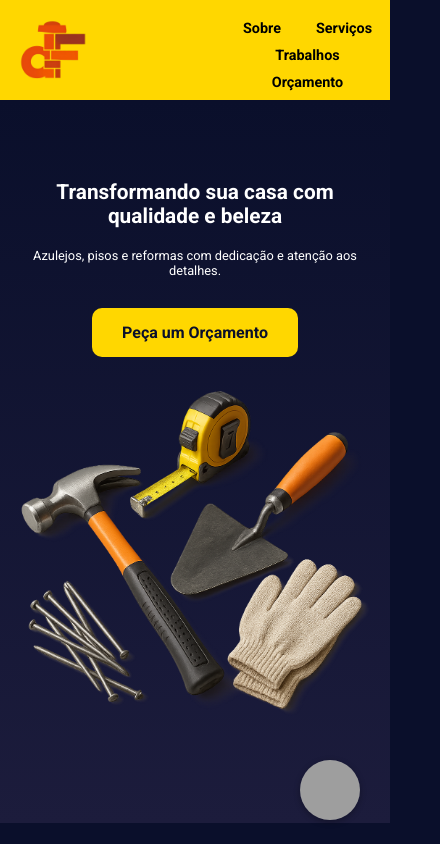
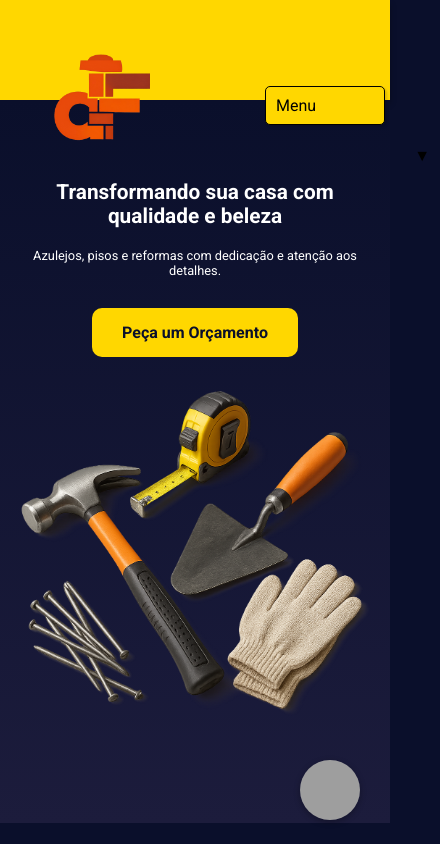
Before and after one commit to PedroDKY0728/site_comercial, a plain HTML site: page index.html in a window 390 px wide. Shown: the top 844 px of the page, 440 px wide, since content can reach past the window. Drawn offline with Linux system fonts and the light colour scheme; grey boxes are pictures that could not be loaded.

Commit message:
Atualização header

```diff
--- a/index.html
+++ b/index.html
@@ -23,10 +23,13 @@
         <div class="container">
             <img src="./assets/logo.png" alt="Delian Freitas Logo" class="logo">
             <nav>
-                <a href="#sobre">Sobre</a>
-                <a href="#servicos">Serviços</a>
-                <a href="#trabalhos">Trabalhos</a>
-                <a href="#contato">Orçamento</a>
+                <select id="navigation" onchange="location = this.value;">
+                    <option value="#">Menu</option>
+                    <option value="#sobre">Sobre</option>
+                    <option value="#servicos">Serviços</option>
+                    <option value="#trabalhos">Trabalhos</option>
+                    <option value="#contato">Orçamento</option>
+                </select>
             </nav>
         </div>
     </header>
--- a/scripts.js
+++ b/scripts.js
@@ -50,3 +50,21 @@ document.getElementById('closePopup').addEventListener('click', function() {
     document.getElementById('successPopup').style.display = 'none';
     console.log('Popup fechado manualmente!');
 });
+
+document.addEventListener('DOMContentLoaded', function () {
+    const navigation = document.getElementById('navigation');
+
+    navigation.addEventListener('change', function () {
+        const targetSection = this.value;
+
+        if (targetSection && targetSection !== '#') {
+            const section = document.querySelector(targetSection);
+            if (section) {
+                // Rolar suavemente para a seção
+                section.scrollIntoView({
+                    behavior: 'smooth'
+                });
+            }
+        }
+    });
+});
--- a/style.css
+++ b/style.css
@@ -104,6 +104,59 @@ header nav a:hover {
 .services h2 {
     margin-bottom: 50px;
     color: #ffd700;
+}
+
+nav {
+    position: relative;
+}
+
+#navigation {
+    -webkit-appearance: none;
+    /* Remove o estilo padrão do select em navegadores WebKit */
+    -moz-appearance: none;
+    /* Remove o estilo padrão do select em navegadores Firefox */
+    appearance: none;
+    /* Remove o estilo padrão do select em navegadores modernos */
+    background-color: #ffd700;
+    /* Cor de fundo */
+    border: 1px solid #000000;
+    /* Borda */
+    box-shadow: rgba(0, 0, 0, 0.15) 1.95px 1.95px 2.6px;
+    padding: 10px;
+    /* Espaçamento interno */
+    font-size: 16px;
+    /* Tamanho da fonte */
+    cursor: pointer;
+    /* Cursor de ponteiro */
+    width: 120px;
+    /* Largura do select */
+}
+
+#navigation:focus {
+    outline: none;
+    /* Remove o contorno do foco */
+    border-color: #007BFF;
+    /* Cor da borda quando em foco */
+}
+
+html {
+    scroll-behavior: smooth;
+}
+
+nav::after {
+    content: '▼';
+    /* Adiciona uma seta para indicar que é um select */
+    position: absolute;
+    right: 10px;
+    top: 50%;
+    transform: translateY(-50%);
+    pointer-events: none;
+    /* Impede a interação com a seta */
+    color: black;
+}
+
+nav select {
+    border-radius: 5px;
 }
 
 .cards {
@@ -306,8 +359,10 @@ footer p {
     }
 
     .logo {
-        height: 150px; /* diminui o logo */
-        transform: none; /* remove deslocamento */
+        height: 150px;
+        /* diminui o logo */
+        transform: none;
+        /* remove deslocamento */
     }
 
     nav {
@@ -365,7 +420,8 @@ footer p {
     }
 
     .gallery {
-        grid-template-columns: 1fr; /* 1 coluna */
+        grid-template-columns: 1fr;
+        /* 1 coluna */
     }
 }
 
@@ -374,136 +430,195 @@ footer p {
 /* Tablets (até 900px) */
 @media (max-width: 900px) {
     header {
-        padding: 5px 0; /* Reduz o padding do cabeçalho */
-        height: 100px; /* Altura fixa para o cabeçalho */
+        padding: 5px 0;
+        /* Reduz o padding do cabeçalho */
+        height: 100px;
+        /* Altura fixa para o cabeçalho */
     }
 
     header .container {
-        flex-direction: row; /* Mantém a logo e a navegação lado a lado */
-        align-items: center; /* Alinha verticalmente no centro */
-        justify-content: space-between; /* Espaçamento entre logo e nav */
-        gap: 10px; /* Espaço entre os itens */
+        flex-direction: row;
+        /* Mantém a logo e a navegação lado a lado */
+        align-items: center;
+        /* Alinha verticalmente no centro */
+        justify-content: space-between;
+        /* Espaçamento entre logo e nav */
+        gap: 10px;
+        /* Espaço entre os itens */
+    }
+
+    nav select {
+        font-size: 0.9em;
+        /* Ajusta o tamanho da fonte para tablets */
+        padding: 8px;
+        /* Ajusta o padding */
     }
 
     .logo {
-        height: 200px; /* Ajusta a altura da logo para caber no cabeçalho */
-        max-height: none; /* Remove limite de altura máxima */
-        object-fit: contain; /* Ajusta a imagem sem cortar */
-        transform: translate(-25px, -50px); /* esquerda 50px e para cima 50px */
+        height: 200px;
+        /* Ajusta a altura da logo para caber no cabeçalho */
+        max-height: none;
+        /* Remove limite de altura máxima */
+        object-fit: contain;
+        /* Ajusta a imagem sem cortar */
+        transform: translate(-25px, -50px);
+        /* esquerda 50px e para cima 50px */
     }
 
     nav a {
-        margin: 0 5px; /* Diminui a margem entre os links */
-        font-size: 0.9em; /* Tamanho de fonte ajustado */
-        transform: translate(-50px, -50px); /* esquerda 50px e para cima 50px */
+        margin: 0 5px;
+        /* Diminui a margem entre os links */
+        font-size: 0.9em;
+        /* Tamanho de fonte ajustado */
+        transform: translate(-50px, -50px);
+        /* esquerda 50px e para cima 50px */
     }
 
     nav {
-        display: flex; /* Mantém a navegação em linha */
-        flex-wrap: wrap; /* Permite que os links quebrem se necessário */
-        justify-content: center; /* Centraliza os links */
-        gap: 10px; /* Espaço entre os links */
+        display: flex;
+        /* Mantém a navegação em linha */
+        flex-wrap: wrap;
+        /* Permite que os links quebrem se necessário */
+        justify-content: center;
+        /* Centraliza os links */
+        gap: 10px;
+        /* Espaço entre os links */
     }
 
-    /* nav a {
-        font-size: 1em; /* Tamanho de fonte ajustado */
-    /* }  */
-
     .hero {
-        flex-direction: column; /* Alinha conteúdo da hero verticalmente */
-        text-align: center; /* Centraliza texto */
-        gap: 30px; /* Espaço entre os elementos */
+        flex-direction: column;
+        /* Alinha conteúdo da hero verticalmente */
+        text-align: center;
+        /* Centraliza texto */
+        gap: 30px;
+        /* Espaço entre os elementos */
     }
 }
 
 /* Celulares (até 600px) */
 @media (max-width: 600px) {
     header {
-        padding: 5px 0; /* Reduz o padding do cabeçalho */
-        height: 100px; /* Altura fixa para o cabeçalho */
+        padding: 5px 0;
+        /* Reduz o padding do cabeçalho */
+        height: 100px;
+        /* Altura fixa para o cabeçalho */
+    }
+
+    nav select {
+        transform: translate(-55px, -50px);
+        /* esquerda 50px e para cima 50px */
     }
 
     .logo {
-        height: 200px; /* Ajusta a altura da logo para caber no cabeçalho */
-        max-height: none; /* Remove limite de altura máxima */
-        object-fit: contain; /* Ajusta a imagem sem cortar */
-        transform: translate(-55px, -50px); /* esquerda 50px e para cima 50px */
+        height: 200px;
+        /* Ajusta a altura da logo para caber no cabeçalho */
+        max-height: none;
+        /* Remove limite de altura máxima */
+        object-fit: contain;
+        /* Ajusta a imagem sem cortar */
+        transform: translate(-55px, -50px);
+        /* esquerda 50px e para cima 50px */
     }
 
     nav a {
-        margin: 0 5px; /* Diminui a margem entre os links */
-        font-size: 0.9em; /* Tamanho de fonte ajustado */
-        transform: translateY(-50px); /* move 20px para cima */
+        margin: 0 5px;
+        /* Diminui a margem entre os links */
+        font-size: 0.9em;
+        /* Tamanho de fonte ajustado */
+        transform: translateY(-50px);
+        /* move 20px para cima */
     }
 
     .hero-content h2 {
-        font-size: 1.5em; /* Reduz o tamanho do título */
+        font-size: 1.5em;
+        /* Reduz o tamanho do título */
     }
 
     .hero-content p {
-        font-size: 0.9em; /* Reduz o tamanho do parágrafo */
+        font-size: 0.9em;
+        /* Reduz o tamanho do parágrafo */
     }
 
     .hero-image img {
-        max-width: 100%; /* Garante que a imagem da hero não exceda o container */
-        height: auto; /* Mantém a proporção */
+        max-width: 100%;
+        /* Garante que a imagem da hero não exceda o container */
+        height: auto;
+        /* Mantém a proporção */
     }
 
     .cards {
-        flex-direction: column; /* Alinhamento vertical dos cards */
-        align-items: center; /* Centraliza os cards */
+        flex-direction: column;
+        /* Alinhamento vertical dos cards */
+        align-items: center;
+        /* Centraliza os cards */
     }
 
     .card {
-        max-width: 90%; /* Limita a largura dos cards */
+        max-width: 90%;
+        /* Limita a largura dos cards */
     }
 
     .gallery {
-        grid-template-columns: repeat(2, 1fr); /* Duas colunas para celulares maiores */
+        grid-template-columns: repeat(2, 1fr);
+        /* Duas colunas para celulares maiores */
     }
 
     .contact-form {
-        width: 100%; /* Formulário ocupa 100% da tela */
+        width: 100%;
+        /* Formulário ocupa 100% da tela */
     }
 
     .contact-form input,
     .contact-form textarea {
-        font-size: 0.9em; /* Ajusta o tamanho da fonte */
+        font-size: 0.9em;
+        /* Ajusta o tamanho da fonte */
     }
 
     .contact-form button {
-        padding: 12px; /* Ajusta o padding do botão */
+        padding: 12px;
+        /* Ajusta o padding do botão */
     }
 }
 
 /* Pequenos Celulares (até 400px) */
 @media (max-width: 400px) {
-.logo {
-        height: 200px; /* Ajusta a altura da logo para caber no cabeçalho */
-        max-height: none; /* Remove limite de altura máxima */
-        object-fit: contain; /* Ajusta a imagem sem cortar */
-        transform: translate(-55px, -50px); /* esquerda 50px e para cima 50px */
+    .logo {
+        height: 300px;
+        /* Ajusta a altura da logo para caber no cabeçalho */
+        max-height: none;
+        /* Remove limite de altura máxima */
+        object-fit: contain;
+        /* Ajusta a imagem sem cortar */
+        transform: translate(-55px, -50px);
+        /* esquerda 50px e para cima 50px */
+    }
+
+    nav select {
+        transform: translate(-55px, -50px);
+        /* esquerda 50px e para cima 50px */
     }
 
     nav a {
-        margin: 0 5px; /* Diminui a margem entre os links */
-        font-size: 0.9em; /* Tamanho de fonte ajustado */
-        transform: translateY(-50px); /* move 20px para cima */
+        margin: 0 5px;
+        /* Diminui a margem entre os links */
+        font-size: 0.9em;
+        /* Tamanho de fonte ajustado */
+        transform: translateY(-50px);
+        /* move 20px para cima */
     }
 
-    /* nav a {
-        font-size: 0.8em; /* Tamanho ainda menor para links */
-    /* }  */
-
     .hero-content h2 {
-        font-size: 1.3em; /* Ajusta o título para telas pequenas */
+        font-size: 1.3em;
+        /* Ajusta o título para telas pequenas */
     }
 
     .hero-content p {
-        font-size: 0.8em; /* Ajusta o parágrafo para telas pequenas */
+        font-size: 0.8em;
+        /* Ajusta o parágrafo para telas pequenas */
     }
 
     .card {
-        max-width: 100%; /* Cada card ocupa 100% */
+        max-width: 100%;
+        /* Cada card ocupa 100% */
     }
 }
```
